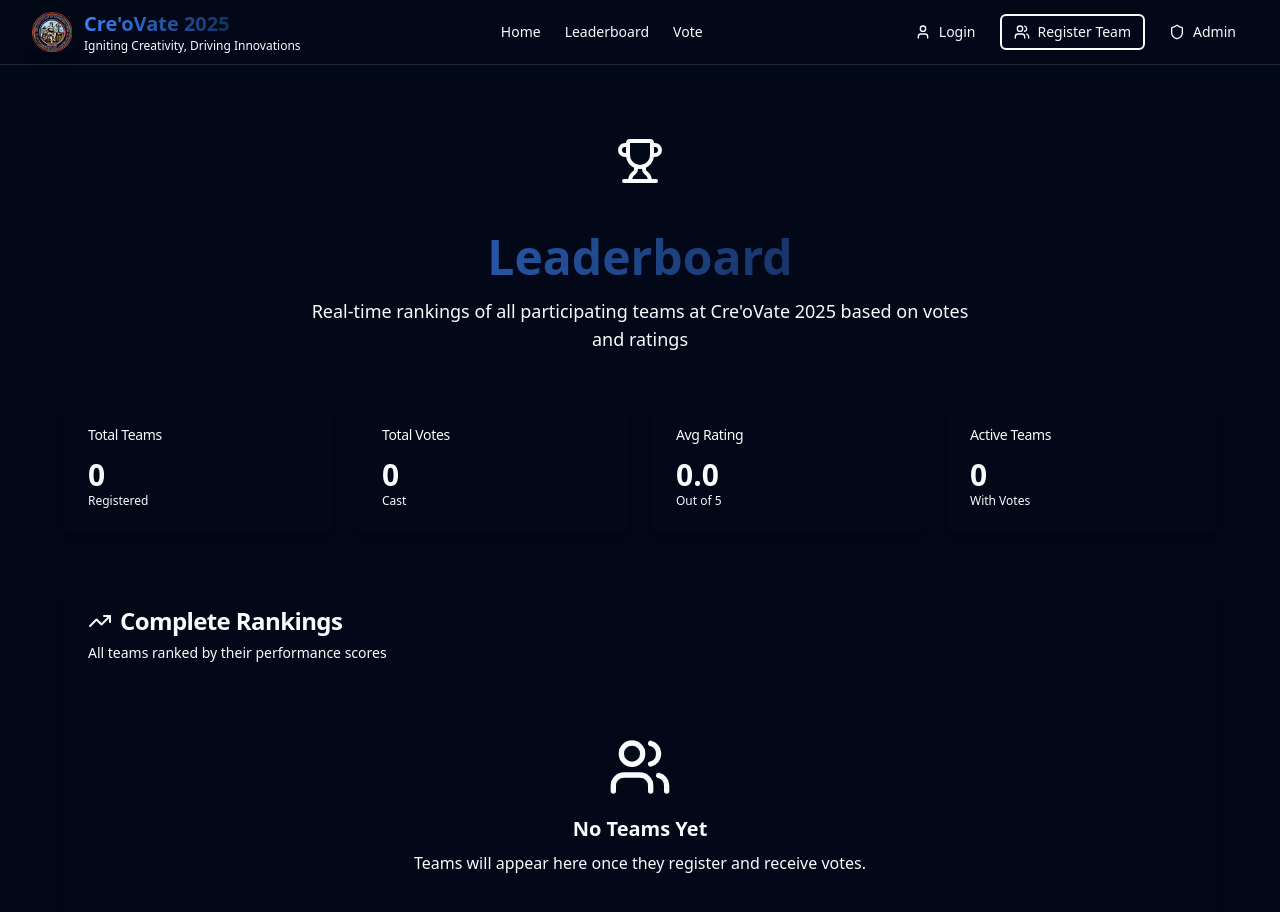
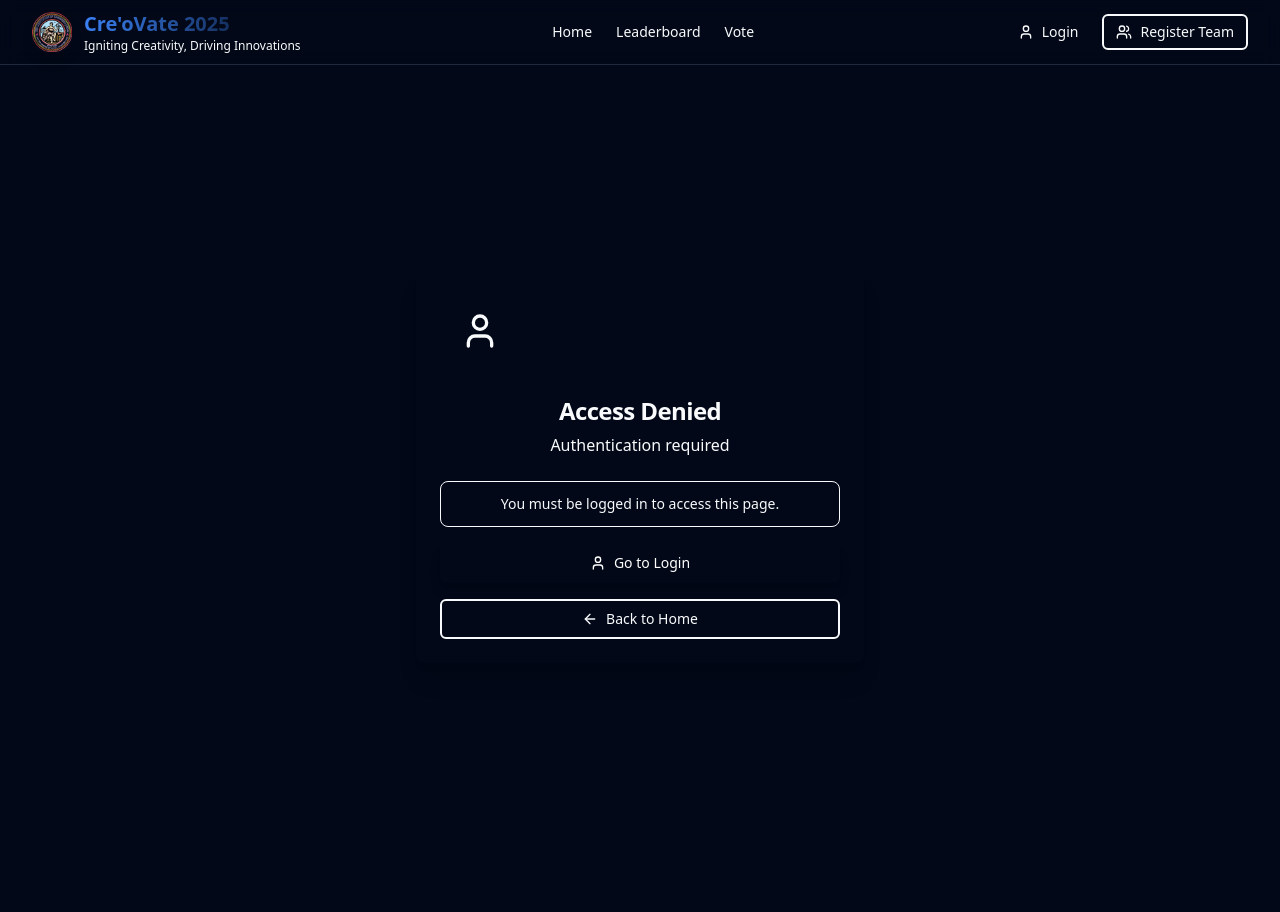
Before and after one commit to SehajveerSingh2005/ieicuiet-ideathon-2025, a Next.js app: page /leaderboard in a window 1280 px wide. Shown: the top 912 px of the page. After the commit the page ends 865 px from the top, so only its background shows below. Built offline with nearby package versions, Linux system fonts and the light colour scheme; no server answers; the database is empty.

Commit message:
fix: Added protected route for leaderboard and voting page

```diff
--- a/app/components/Header.tsx
+++ b/app/components/Header.tsx
@@ -5,7 +5,7 @@ import Link from 'next/link';
 import Image from 'next/image';
 import { Button } from "@/app/components/ui/button";
 import { useFirebaseAuth } from '@/app/context/FirebaseAuthContext';
-import { Users, LogOut, User, Shield, Menu, X } from 'lucide-react';
+import { Users, LogOut, User, Menu, X } from 'lucide-react';
 
 export default function Header() {
   const { user, logout } = useFirebaseAuth();
@@ -138,17 +138,6 @@ export default function Header() {
                     <span className="hidden sm:inline">Register Team</span>
                   </Button>
                 </Link>
-                 {/* Admin Login Button */}
-                 <Link href="/admin/login">
-                   <Button
-                     variant="ghost"
-                     size="sm"
-                     className="btn-animate text-muted-foreground hover:text-foreground hover:bg-muted/10"
-                   >
-                     <Shield className="w-4 h-4 mr-2" />
-                     <span className="hidden sm:inline">Admin</span>
-                   </Button>
-                 </Link>
               </div>
             )}
           </div>
@@ -222,21 +211,6 @@ export default function Header() {
                     Register Team
                   </Button>
                 </Link>
-
-                <Link
-                  href="/admin/login"
-                  className="block w-full"
-                  onClick={closeMenu}
-                >
-                  <Button
-                    variant="ghost"
-                    size="sm"
-                    className="w-full btn-animate text-muted-foreground hover:text-foreground hover:bg-muted/10 justify-start"
-                  >
-                    <Shield className="w-4 h-4 mr-2" />
-                    Admin Login
-                  </Button>
-                </Link>
               </div>
             )}
 
--- /dev/null
+++ b/app/components/ProtectedRoute.tsx
@@ -0,0 +1,84 @@
+"use client";
+
+import React, { ReactNode } from 'react';
+import { useFirebaseAuth } from '@/app/context/FirebaseAuthContext';
+import { useRouter } from 'next/navigation';
+import { Card, CardHeader, CardTitle, CardDescription, CardContent } from "@/app/components/ui/card";
+import { Button } from "@/app/components/ui/button";
+import { User, ArrowLeft } from 'lucide-react';
+
+interface ProtectedRouteProps {
+  children: ReactNode;
+}
+
+export default function ProtectedRoute({ children }: ProtectedRouteProps) {
+  const { user, loading } = useFirebaseAuth();
+  const router = useRouter();
+
+  // Show loading state while checking auth
+  if (loading) {
+    return (
+      <div className="min-h-screen bg-gradient-to-br from-background via-background to-muted/20 flex items-start sm:items-center justify-center p-4 pt-16 sm:pt-4">
+        <Card className="max-w-md w-full border-0 bg-gradient-to-br from-muted/5 to-muted/10 shadow-xl">
+          <CardHeader className="text-center pb-6">
+            <div className="inline-flex items-center justify-center w-20 h-20 rounded-full bg-muted/10 mb-6">
+              <div className="animate-spin rounded-full h-10 w-10 border-b-2 border-primary"></div>
+            </div>
+            <CardTitle className="text-2xl">Verifying Access</CardTitle>
+            <CardDescription className="text-base">
+              Checking your authentication status...
+            </CardDescription>
+          </CardHeader>
+        </Card>
+      </div>
+    );
+  }
+
+  // If not authenticated, show access denied
+  if (!user) {
+    return (
+      <div className="min-h-screen bg-gradient-to-br from-background via-background to-muted/20 flex items-start sm:items-center justify-center p-4 pt-16 sm:pt-4">
+        <Card className="max-w-md w-full border-0 bg-gradient-to-br from-destructive/5 to-destructive/10 shadow-xl">
+          <CardHeader className="text-center pb-6">
+            <div className="inline-flex items-center justify-center w-20 h-20 rounded-full bg-destructive/10 mb-6">
+              <User className="w-10 h-10 text-destructive" />
+            </div>
+
+            <CardTitle className="text-2xl text-destructive">Access Denied</CardTitle>
+            <CardDescription className="text-base">
+              Authentication required
+            </CardDescription>
+          </CardHeader>
+
+          <CardContent className="space-y-4">
+            <div className="bg-muted/30 rounded-lg p-3 border border-muted-foreground/20">
+              <p className="text-sm text-muted-foreground text-center">
+                You must be logged in to access this page.
+              </p>
+            </div>
+
+            <Button
+              onClick={() => router.push('/login')}
+              className="w-full btn-animate bg-gradient-to-r from-primary to-primary-foreground hover:from-primary/90 hover:to-primary-foreground/90 text-white shadow-lg"
+            >
+              <User className="mr-2 h-4 w-4" />
+              Go to Login
+            </Button>
+
+            <Button
+              variant="outline"
+              onClick={() => router.push('/')}
+              className="w-full btn-animate border-2 border-muted-foreground/20 text-foreground hover:bg-muted/10"
+            >
+              <ArrowLeft className="mr-2 h-4 w-4" />
+              Back to Home
+            </Button>
+          </CardContent>
+        </Card>
+      </div>
+    );
+  }
+
+  // If authenticated, render children
+  return <>{children}</>;
+}
--- a/app/leaderboard/page.tsx
+++ b/app/leaderboard/page.tsx
@@ -1,5 +1,6 @@
 "use client";
 
+import ProtectedRoute from '@/app/components/ProtectedRoute';
 import { useLeaderboardVisibility } from '@/app/context/LeaderboardVisibilityContext';
 import { useFirebaseFirestore } from '@/app/context/FirebaseFirestoreContext';
 import { Card, CardHeader, CardTitle, CardDescription, CardContent } from "@/app/components/ui/card";
@@ -12,6 +13,7 @@ export default function LeaderboardPage() {
   // If leaderboard is hidden, show message
   if (!isVisible) {
     return (
+      <ProtectedRoute>
         <div className="min-h-screen bg-gradient-to-br from-background via-background to-muted/20 flex items-start justify-center p-4 pt-16 sm:pt-20">
           <Card className="max-w-md w-full border-0 bg-gradient-to-br from-muted/5 to-muted/10 shadow-xl">
             <CardHeader className="text-center pb-6">
@@ -32,6 +34,7 @@ export default function LeaderboardPage() {
               </CardContent>
             </Card>
           </div>
+        </ProtectedRoute>
     );
   }
 
@@ -73,6 +76,7 @@ export default function LeaderboardPage() {
 
   if (loading) {
     return (
+      <ProtectedRoute>
         <div className="min-h-screen bg-gradient-to-br from-background via-background to-muted/20 flex items-start justify-center p-4 pt-16 sm:pt-20">
           <Card className="max-w-md w-full border-0 bg-gradient-to-br from-muted/5 to-muted/10 shadow-xl">
             <CardHeader className="text-center pb-6">
@@ -87,10 +91,12 @@ export default function LeaderboardPage() {
             </CardHeader>
           </Card>
         </div>
+      </ProtectedRoute>
     );
   }
 
   return (
+    <ProtectedRoute>
       <div className="min-h-screen bg-gradient-to-br from-background via-background to-muted/20 py-10 sm:py-12 px-4">
         <div className="container mx-auto max-w-6xl">
           {/* Header */}
@@ -324,5 +330,6 @@ export default function LeaderboardPage() {
           </Card>
         </div>
       </div>
+    </ProtectedRoute>
   );
 }
--- a/app/vote/page.tsx
+++ b/app/vote/page.tsx
@@ -1,6 +1,7 @@
 "use client";
 
 import { useState } from 'react';
+import ProtectedRoute from '@/app/components/ProtectedRoute';
 import { useVotingControl } from '@/app/context/VotingControlContext';
 import { useFirebaseFirestore } from '@/app/context/FirebaseFirestoreContext';
 import { useFirebaseAuth } from '@/app/context/FirebaseAuthContext';
@@ -50,6 +51,7 @@ export default function VotePage() {
   // If no team is currently presenting
   if (!currentVotingTeam) {
     return (
+      <ProtectedRoute>
         <div className="min-h-screen bg-gradient-to-br from-background via-background to-muted/20 py-12 px-4">
           <div className="container mx-auto max-w-4xl">
             <Card className="border-0 bg-gradient-to-br from-muted/5 to-muted/10 shadow-xl">
@@ -60,7 +62,7 @@ export default function VotePage() {
 
                 <CardTitle className="text-2xl">No Team Currently Presenting</CardTitle>
                 <CardDescription className="text-base">
-                Please wait for the next team to begin their presentation at Cre&apos;oVate 2025
+                  Please wait for the next team to begin their presentation at Cre'oVate 2025
                 </CardDescription>
               </CardHeader>
 
@@ -121,12 +123,14 @@ export default function VotePage() {
             )}
           </div>
         </div>
+      </ProtectedRoute>
     );
   }
 
   // If voting session has ended
   if (votingEndTime && new Date() > new Date(votingEndTime)) {
     return (
+      <ProtectedRoute>
         <div className="min-h-screen bg-gradient-to-br from-background via-background to-muted/20 py-12 px-4">
           <div className="container mx-auto max-w-4xl">
             <Card className="border-0 bg-gradient-to-br from-warning/5 to-warning/10 shadow-xl">
@@ -157,12 +161,14 @@ export default function VotePage() {
             </Card>
           </div>
         </div>
+      </ProtectedRoute>
     );
   }
 
   // If voting is paused
   if (!isVotingActive) {
     return (
+      <ProtectedRoute>
         <div className="min-h-screen bg-gradient-to-br from-background via-background to-muted/20 py-12 px-4">
           <div className="container mx-auto max-w-4xl">
             <Card className="border-0 bg-gradient-to-br from-info/5 to-info/10 shadow-xl">
@@ -191,6 +197,7 @@ export default function VotePage() {
             </Card>
           </div>
         </div>
+      </ProtectedRoute>
     );
   }
 
@@ -199,6 +206,7 @@ export default function VotePage() {
 
   // Show voting panel when active
   return (
+    <ProtectedRoute>
       <div className="min-h-screen bg-gradient-to-br from-background via-background to-muted/20 py-12 px-4">
         <div className="container mx-auto max-w-4xl">
           <VotingPanel
@@ -211,5 +219,6 @@ export default function VotePage() {
           />
         </div>
       </div>
+    </ProtectedRoute>
   );
 }
```
Lines whose indentation alone changed are shown as unchanged.
